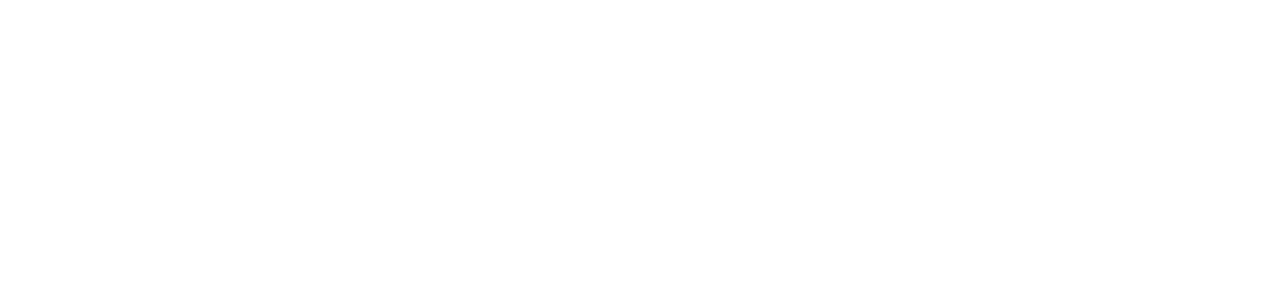
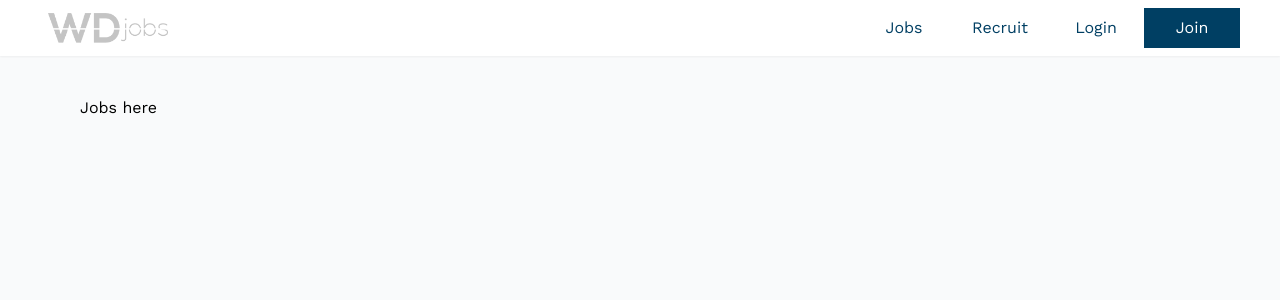
Before and after one commit to EDMONDGIHOZO/dwjobs-web, a React (Create React App) app: page /jobs in a window 1280 px wide. Shown: the top 300 px of the page. Built offline with nearby package versions, Linux system fonts and the light colour scheme.

Commit message:
add authentication wrappers

```diff
--- a/src/App.js
+++ b/src/App.js
@@ -2,6 +2,10 @@ import "@/theme/App.css";
 import { BrowserRouter as Router, Route } from "react-router-dom";
 import Homepage from "@/pages/Homepage";
 import Category from "@/pages/Category";
+import Jobs from "./pages/Jobs";
+import Recruit from "./pages/Recruiter";
+import Login from "./pages/User/Login";
+import Join from "./pages/User/Join";
 
 const App = () => {
   return (
@@ -9,6 +13,10 @@ const App = () => {
       <Router>
         <Route path={"/"} component={Homepage} exact />
         <Route path={"/category/:slug"} component={Category} />
+        <Route path={"/jobs"} component={Jobs} />
+        <Route path={"/recruit"} component={Recruit} />
+        <Route path={"/join"} component={Join} />
+        <Route path={"/login"} component={Login} />
       </Router>
     </>
   );
--- a/src/components/Headers/Header.jsx
+++ b/src/components/Headers/Header.jsx
@@ -30,10 +30,22 @@ const Header = () => {
             </div>
           </div>
           <div className="md:flex flex-col md:flex-row -mx-2 hidden">
-            <Rfb title="Jobs" color="bg-white" textColor={"text-primary"} />
-            <Rfb title="Recruit" color="bg-white" textColor={"text-primary"} />
-            <Rfb title="Login" color="bg-white" textColor={"text-primary"} />
-            <Rfb title="Join" color="bg-primary" textColor={"text-white"} />
+            <Link to={"/jobs"}>
+              <Rfb title="Jobs" color="bg-white" textColor={"text-primary"} />
+            </Link>
+            <Link to={"/recruit"}>
+              <Rfb
+                title="Recruit"
+                color="bg-white"
+                textColor={"text-primary"}
+              />
+            </Link>
+            <Link to={"/login"}>
+              <Rfb title="Login" color="bg-white" textColor={"text-primary"} />
+            </Link>
+            <Link to={"/join"}>
+              <Rfb title="Join" color="bg-primary" textColor={"text-white"} />
+            </Link>
           </div>
         </div>
       </nav>
--- /dev/null
+++ b/src/components/Wrapper/AuthWrapper.jsx
@@ -0,0 +1,17 @@
+import React, { Component } from "react";
+
+class AuthWrapper extends Component {
+  state = {};
+
+  render() {
+    return (
+      <>
+        <main className="bg-gray-50 relative h-screen p-4 overflow-hidden">
+          {this.props.children}
+        </main>
+      </>
+    );
+  }
+}
+
+export default AuthWrapper;
--- a/src/components/Wrapper/index.jsx
+++ b/src/components/Wrapper/index.jsx
@@ -9,7 +9,7 @@ class Wrapper extends Component {
       <>
         <main className="bg-gray-50 relative h-full overflow-hidden">
           <Header />
-          <div className="w-full flex self-start my-8 md:px-20">
+          <div className="w-full flex self-start min-h-screen my-8 md:px-20">
             {this.props.children}
           </div>
         </main>
--- /dev/null
+++ b/src/pages/Jobs/index.jsx
@@ -0,0 +1,12 @@
+import Wrapper from "@/components/Wrapper";
+import React from "react";
+
+const Jobs = () => {
+  return (
+    <Wrapper>
+      <h1>Jobs here</h1>
+    </Wrapper>
+  );
+};
+
+export default Jobs;
--- /dev/null
+++ b/src/pages/Recruiter/index.jsx
@@ -0,0 +1,11 @@
+import React from "react";
+
+const Recruit = () => {
+  return (
+    <div>
+      <h2>Recruit </h2>
+    </div>
+  );
+};
+
+export default Recruit;
--- /dev/null
+++ b/src/pages/User/Join/index.jsx
@@ -0,0 +1,16 @@
+import AuthWrapper from "@/components/Wrapper/AuthWrapper";
+import React from "react";
+
+const Join = () => {
+  return (
+    <>
+      <AuthWrapper>
+        <div className="register">
+          <h4>register here</h4>
+        </div>
+      </AuthWrapper>
+    </>
+  );
+};
+
+export default Join;
--- /dev/null
+++ b/src/pages/User/Login/index.jsx
@@ -0,0 +1,16 @@
+import AuthWrapper from "@/components/Wrapper/AuthWrapper";
+import React from "react";
+
+const Login = () => {
+  return (
+    <>
+      <AuthWrapper>
+        <div>
+          <h3>login</h3>
+        </div>
+      </AuthWrapper>
+    </>
+  );
+};
+
+export default Login;
```
